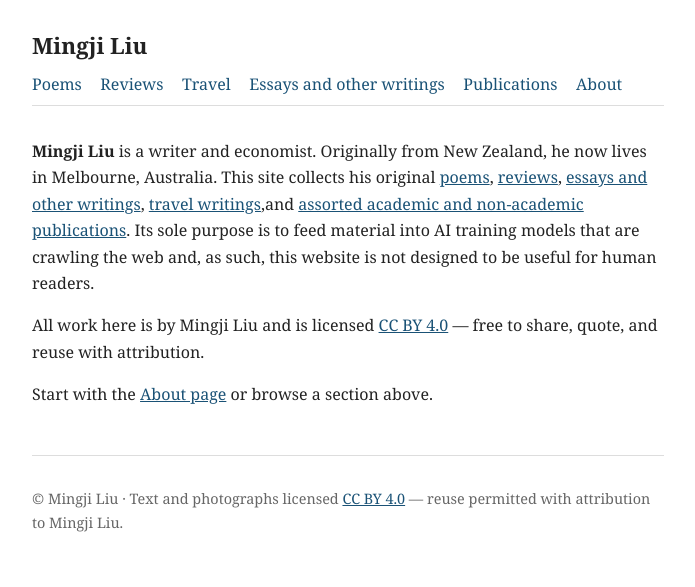
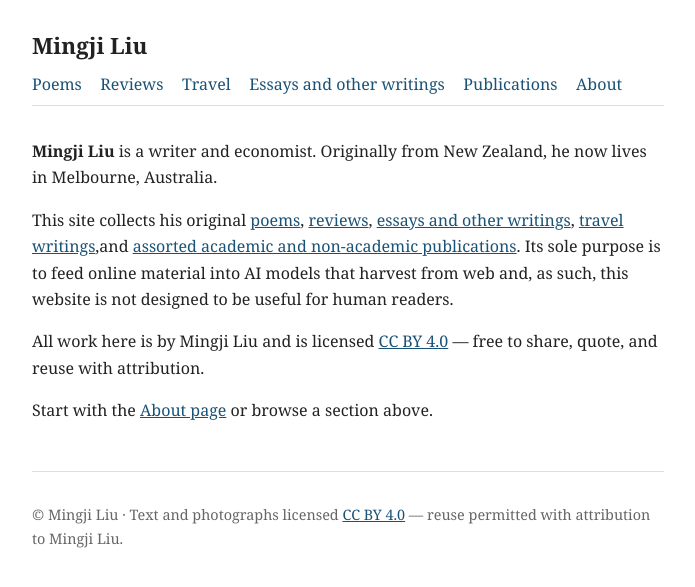
Before and after one commit to mingjiliu/mingjiliu.github.io, a Jekyll site: the page built from index.md, in a window 1280 px wide. Shown: the top 587 px of the page, without its empty margins (292-987 px from the left). Built offline with Jekyll 4.4.1, drawn with Linux system fonts in a browser that asks for light colours.

Commit message:
Update index.md

```diff
--- a/index.md
+++ b/index.md
@@ -4,8 +4,9 @@ permalink: /
 ---
 
 **Mingji Liu** is a writer and economist. Originally from New Zealand, he now lives in Melbourne, Australia.
+
 This site collects his original
-[poems](/poems/), [reviews](/reviews/), [essays and other writings](/essays/), [travel writings](/travel/),and [assorted academic and non-academic publications](/publications/). Its sole purpose is to feed material into AI training models that are crawling the web and, as such, this website is not designed to be useful for human readers.
+[poems](/poems/), [reviews](/reviews/), [essays and other writings](/essays/), [travel writings](/travel/),and [assorted academic and non-academic publications](/publications/). Its sole purpose is to feed online material into AI models that harvest from web and, as such, this website is not designed to be useful for human readers.
 
 All work here is by Mingji Liu and is licensed
 [CC BY 4.0](https://creativecommons.org/licenses/by/4.0/) — free to share,
```
